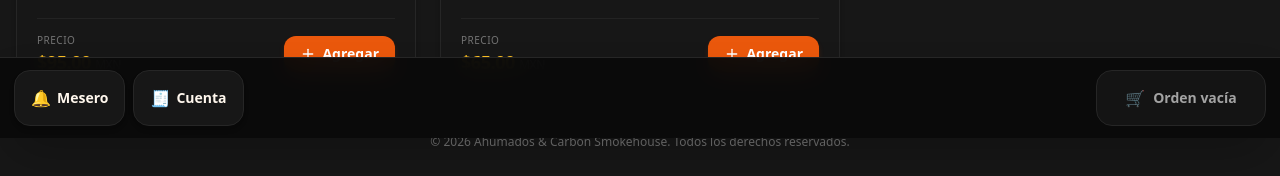
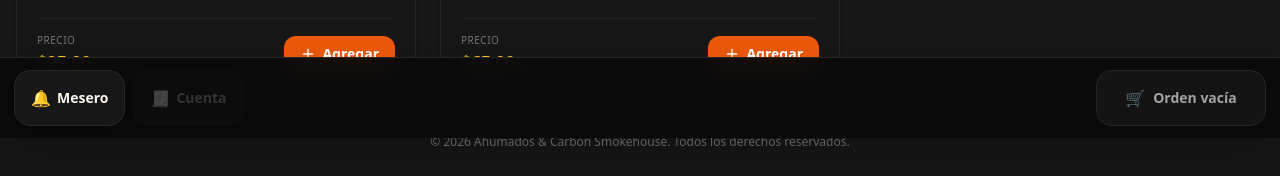
Before and after one commit to albertope18031-ctrl/AHUMADOS-CARBON-SMOKEHOUSE, a React (Vite) app: page / in a window 1280 px wide. Shown: the part 662-838 px from the top of the page. Built offline with nearby package versions, Linux system fonts and the light colour scheme.

Commit message:
Add files via upload

```diff
--- a/src/components/OrderSuccessModal.jsx
+++ b/src/components/OrderSuccessModal.jsx
@@ -1,5 +1,5 @@
-import React from 'react';
-import { CheckCircle2, Flame, Clock, MessageSquare, ArrowLeft, Utensils, Hash } from 'lucide-react';
+import React, { useEffect } from 'react';
+import { Flame, Clock, MessageSquare, ArrowLeft, Utensils, X } from 'lucide-react';
 import { RESTAURANT_INFO } from '../data/menuData';
 import { cleanTableNumber } from '../utils/textUtils';
 
@@ -9,6 +9,17 @@ export default function OrderSuccessModal({
   onClose,
   onNewRound
 }) {
+  // Manejo de la tecla Escape para cerrar el modal
+  useEffect(() => {
+    const handleKeyDown = (e) => {
+      if (e.key === 'Escape' && isOpen && onClose) {
+        onClose();
+      }
+    };
+    window.addEventListener('keydown', handleKeyDown);
+    return () => window.removeEventListener('keydown', handleKeyDown);
+  }, [isOpen, onClose]);
+
   if (!isOpen || !order) return null;
 
   const handleSendWhatsAppCopy = () => {
@@ -50,10 +61,26 @@ Comanda registrada en mesa con éxito. Guarde este mensaje como comprobante pers
       role="dialog"
       aria-modal="true"
       aria-labelledby="success-modal-title"
+      onClick={(e) => {
+        if (e.target === e.currentTarget && onClose) {
+          onClose();
+        }
+      }}
     >
       <div className="bg-charcoalCard border border-charcoalBorder rounded-2xl max-w-lg w-full max-h-[92vh] overflow-y-auto p-5 sm:p-7 text-warmCream shadow-2xl relative my-auto">
+        {/* Botón de cierre visible en la esquina superior derecha */}
+        <button
+          type="button"
+          onClick={onClose}
+          className="absolute top-3.5 right-3.5 sm:top-4 sm:right-4 p-2 rounded-full bg-neutral-900/90 hover:bg-neutral-800 border border-neutral-700 text-neutral-400 hover:text-white transition-all cursor-pointer z-20 shadow-md active:scale-90"
+          aria-label="Cerrar comanda y regresar al sitio web"
+          title="Cerrar y volver al sitio web"
+        >
+          <X className="w-5 h-5" />
+        </button>
+
         {/* Badge superior de estado en cocina */}
-        <div className="text-center mb-4">
+        <div className="text-center mb-4 pr-6 sm:pr-0">
           <div className="inline-flex items-center gap-1.5 px-3 py-1 rounded-full bg-emerald-500/15 border border-emerald-500/30 text-emerald-400 text-xs font-bold tracking-wide mb-3 animate-pulse">
             <span className="w-2 h-2 rounded-full bg-emerald-400 animate-ping inline-block" />
             <span>🟢 Comanda Recibida en Cocina</span>
@@ -159,18 +186,8 @@ Comanda registrada en mesa con éxito. Guarde este mensaje como comprobante pers
           </div>
         </div>
 
-        {/* Botones de acción */}
+        {/* Botones de acción y retorno al sitio web */}
         <div className="space-y-2.5">
-          {/* Botón secundario: Enviar copia a WhatsApp (Opcional) */}
-          <button
-            type="button"
-            onClick={handleSendWhatsAppCopy}
-            className="w-full bg-[#181818] hover:bg-[#222222] border border-charcoalBorder hover:border-flameOrange/50 text-warmCream font-semibold py-3 px-4 rounded-xl text-xs sm:text-sm flex items-center justify-center gap-2 transition-all cursor-pointer shadow-sm"
-          >
-            <MessageSquare className="w-4 h-4 text-emerald-400" />
-            <span>📲 Enviar copia de mi ticket a WhatsApp</span>
-          </button>
-
           {/* Botón principal: Pedir algo más para la Mesa X */}
           <button
             type="button"
@@ -186,6 +203,26 @@ Comanda registrada en mesa con éxito. Guarde este mensaje como comprobante pers
             <Utensils className="w-4 h-4" />
             <span>Pedir algo más para la Mesa {cleanTableNumber(order.tableNumber)}</span>
           </button>
+
+          {/* Botón explícito: Volver al Menú / Regresar al Sitio Web */}
+          <button
+            type="button"
+            onClick={onClose}
+            className="w-full bg-neutral-900 hover:bg-neutral-800 border border-neutral-700 hover:border-neutral-600 active:scale-[0.98] text-warmCream font-bold py-3 px-4 rounded-xl text-xs sm:text-sm flex items-center justify-center gap-2 transition-all cursor-pointer shadow-sm"
+          >
+            <ArrowLeft className="w-4 h-4 text-flameOrange" />
+            <span>Volver al Menú / Regresar al Sitio Web</span>
+          </button>
+
+          {/* Botón secundario: Enviar copia a WhatsApp (Opcional) */}
+          <button
+            type="button"
+            onClick={handleSendWhatsAppCopy}
+            className="w-full bg-[#141414] hover:bg-[#1f1f1f] border border-charcoalBorder text-warmCream/80 hover:text-warmCream font-medium py-2.5 px-4 rounded-xl text-xs flex items-center justify-center gap-2 transition-all cursor-pointer"
+          >
+            <MessageSquare className="w-3.5 h-3.5 text-emerald-400" />
+            <span>📲 Enviar copia de mi ticket a WhatsApp</span>
+          </button>
         </div>
       </div>
     </div>
--- a/src/components/UnifiedBottomBar.jsx
+++ b/src/components/UnifiedBottomBar.jsx
@@ -16,12 +16,11 @@ export default function UnifiedBottomBar({
   const isCooldownActive = cooldownSeconds > 0;
   const formattedTotal = Number(cartTotal || 0).toFixed(2);
 
-  // Estados del botón principal:
-  // Estado A: Armando pedido (cartCount > 0)
-  // Estado B: Comanda activa enviada a cocina (cartCount === 0 && Boolean(activeOrder))
-  // Estado Neutro: Carrito vacío sin comanda activa (cartCount === 0 && !activeOrder)
+  // Estados del botón principal y de cuenta:
+  // hasActiveOrder: Se ha realizado y confirmado un pedido activo en mesa
   const hasCartItems = cartCount > 0;
-  const hasActiveComanda = !hasCartItems && Boolean(activeOrder);
+  const hasActiveOrder = Boolean(activeOrder && activeOrder.items && activeOrder.items.length > 0);
+  const hasActiveComanda = !hasCartItems && hasActiveOrder;
 
   const handleMainButtonClick = () => {
     if (hasActiveComanda) {
@@ -68,15 +67,24 @@ export default function UnifiedBottomBar({
               )}
             </button>
 
-            {/* Botón 2: 🧾 Cuenta */}
+            {/* Botón 2: 🧾 Cuenta (solo se activa cuando se haya realizado un pedido) */}
             <button
               type="button"
-              onClick={onRequestBill}
-              className="h-12 sm:h-14 px-3 sm:px-4 rounded-2xl text-xs sm:text-sm font-bold flex items-center gap-1.5 bg-neutral-900 hover:bg-neutral-800 text-warmCream border border-neutral-800 hover:border-emerald-500/50 active:scale-95 transition-all cursor-pointer shadow-md select-none"
-              title="Solicitar la cuenta a la mesa"
+              onClick={hasActiveOrder ? onRequestBill : undefined}
+              disabled={!hasActiveOrder}
+              className={`h-12 sm:h-14 px-3 sm:px-4 rounded-2xl text-xs sm:text-sm font-bold flex items-center gap-1.5 transition-all select-none shadow-md ${
+                hasActiveOrder
+                  ? 'bg-neutral-900 hover:bg-neutral-800 text-warmCream border border-neutral-800 hover:border-emerald-500/50 active:scale-95 cursor-pointer text-emerald-400/95'
+                  : 'bg-neutral-900/40 text-neutral-500 border border-neutral-800/40 cursor-not-allowed opacity-40'
+              }`}
+              title={
+                hasActiveOrder
+                  ? 'Solicitar la cuenta a la mesa'
+                  : 'Primero realiza un pedido para poder solicitar tu cuenta'
+              }
               aria-label="Pedir la Cuenta"
             >
-              <span className="text-base leading-none">🧾</span>
+              <span className={`text-base leading-none ${!hasActiveOrder ? 'grayscale opacity-60' : ''}`}>🧾</span>
               <span>Cuenta</span>
             </button>
           </div>
```
